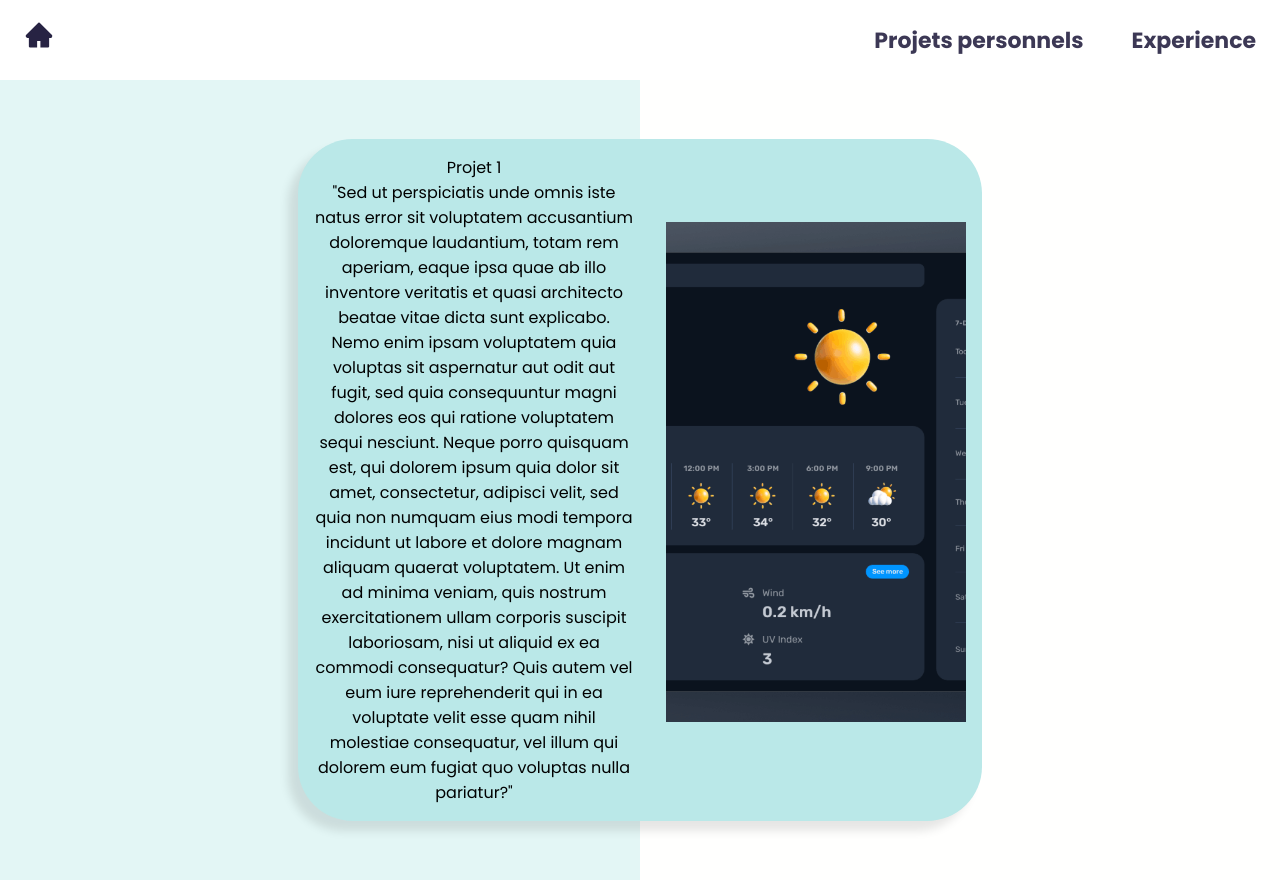
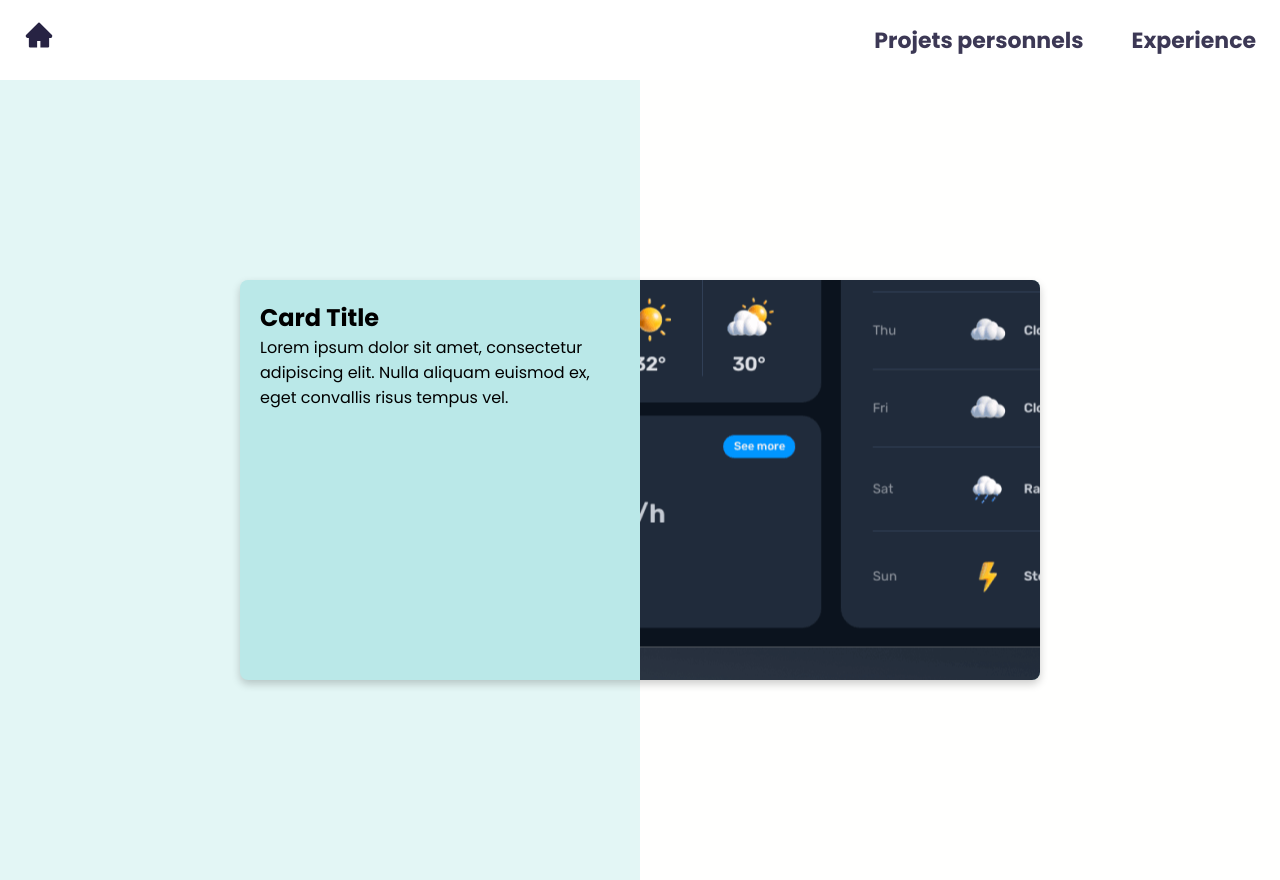
Before and after one commit to youssefdrif/curiculumvitae, a React (Create React App) app: page /profil in a window 1280 px wide. Built offline with nearby package versions, Linux system fonts and the light colour scheme.

Commit message:
Fixing card for personnal project tab

```diff
--- a/src/components/Profile/Profil.css
+++ b/src/components/Profile/Profil.css
@@ -1,42 +1,41 @@
-.Container{
-    margin: 0px!important;
-    min-height: 100dvh;
-    min-height: 100vh;
+.grid-container {
+    display: flex;
     justify-content: center;
     align-items: center;
-    display: grid;
-    grid-template-columns: 1fr 1fr 1fr 0fr;
-    grid-row: 1fr 1fr 1fr;
+    height: 100vh;
     background: linear-gradient(to right, #e3f6f5 50%, #fffffe 50%, #fffffe 100%);
-}
+  }
 
-.cardprojet{
+  .cardprofil {
+    display: flex;
+    flex-direction: column;
+    width: 800px;
+    height: 400px;
+    border-radius: 8px;
+    overflow: hidden;
+    box-shadow: 0 4px 8px rgba(0, 0, 0, 0.2);
     background-color: #bae8e8;
+  }
+
+  .card-content {
     display: flex;
+    flex-direction: row;
+    height: 100%;
+  }
+
+  .card-text {
+    flex: 1;
+    padding: 20px;
+  }
+
+  .card-image {
+    width: 50%;
     position: relative;
-    justify-content: center;
-    text-align: center;
-    align-items: center;
-    box-shadow: -10px 10px 10px rgba(0, 0, 0, 0.1);
-    border-radius: 8%;
-    grid-column: 2;
-}
+    overflow: hidden;
+  }
 
-.GridSecond,.GridMain{
-    flex-basis: unset!important;
-    grid-column: 2 / 3;
-    margin: 16px;
-}
-.GridSecond{
-    margin-top: 0px!important;
-    display: grid;
-    grid-template-columns: repeat(auto-fit, minmax(300px, 1fr));
-    grid-gap: 20px;
-    height: 500px;
-    width: 500px;
-}
-.weather {
-   width: 100%;
-    height: 100%;
+  .card-image img {
+    position: absolute;
+    transform: translate(-50%, -50%);
     object-fit: cover;
-}
+  }
--- a/src/components/Profile/Profile.js
+++ b/src/components/Profile/Profile.js
@@ -4,29 +4,19 @@ import weather from "../../images/weatherapp.png";
 
 export default function Profile() {
   return (
-    <div className="Container">
-      <div className="cardprojet">
-        <div className="GridMain" xs={2}>
-          <p>Projet 1</p>
-          <p>
-            "Sed ut perspiciatis unde omnis iste natus error sit voluptatem
-            accusantium doloremque laudantium, totam rem aperiam, eaque ipsa
-            quae ab illo inventore veritatis et quasi architecto beatae vitae
-            dicta sunt explicabo. Nemo enim ipsam voluptatem quia voluptas sit
-            aspernatur aut odit aut fugit, sed quia consequuntur magni dolores
-            eos qui ratione voluptatem sequi nesciunt. Neque porro quisquam est,
-            qui dolorem ipsum quia dolor sit amet, consectetur, adipisci velit,
-            sed quia non numquam eius modi tempora incidunt ut labore et dolore
-            magnam aliquam quaerat voluptatem. Ut enim ad minima veniam, quis
-            nostrum exercitationem ullam corporis suscipit laboriosam, nisi ut
-            aliquid ex ea commodi consequatur? Quis autem vel eum iure
-            reprehenderit qui in ea voluptate velit esse quam nihil molestiae
-            consequatur, vel illum qui dolorem eum fugiat quo voluptas nulla
-            pariatur?"
-          </p>
-        </div>
-        <div className="GridSecond" xs={2}>
-          <img className="weather" src={weather} alt="weather" />
+    <div class="grid-container">
+      <div class="cardprofil">
+        <div class="card-content">
+          <div class="card-text">
+            <h2>Card Title</h2>
+            <p>
+              Lorem ipsum dolor sit amet, consectetur adipiscing elit. Nulla
+              aliquam euismod ex, eget convallis risus tempus vel.
+            </p>
+          </div>
+          <div class="card-image">
+            <img src={weather} alt="Card" />
+          </div>
         </div>
       </div>
     </div>
```
